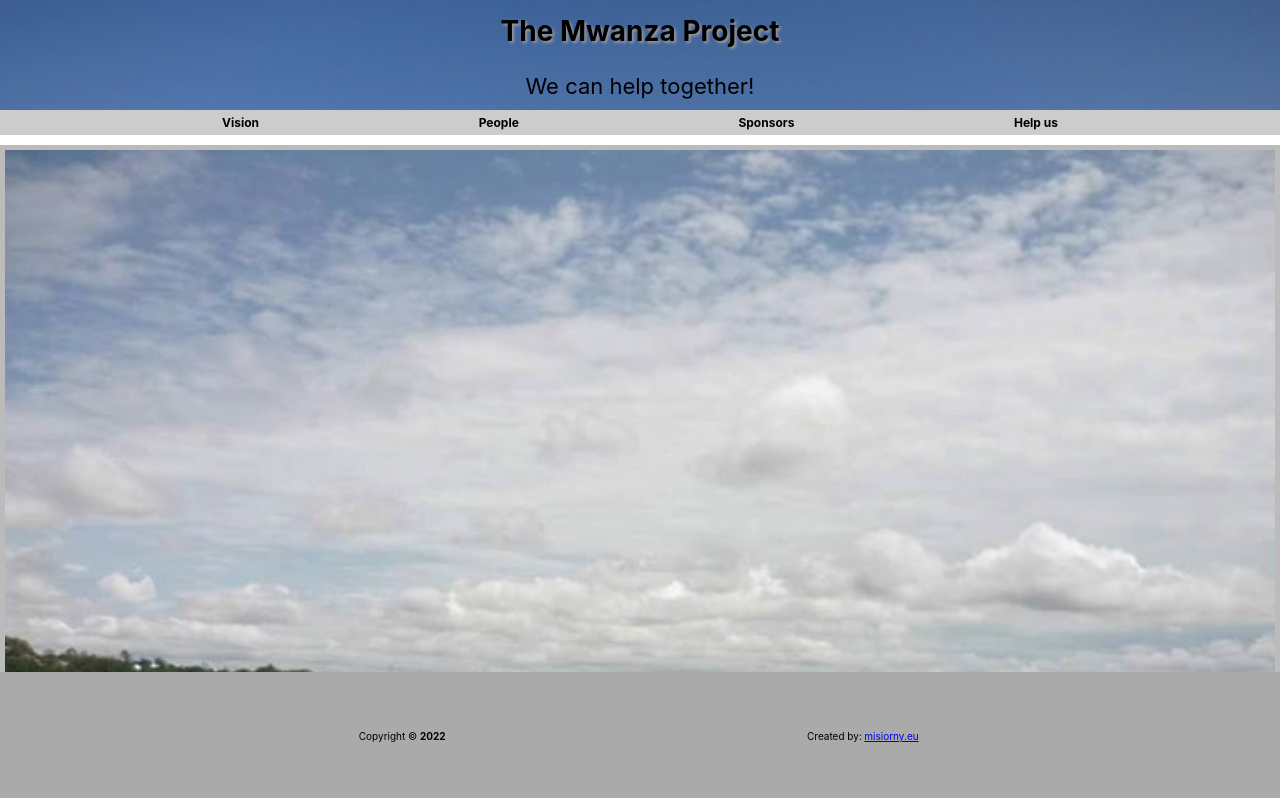
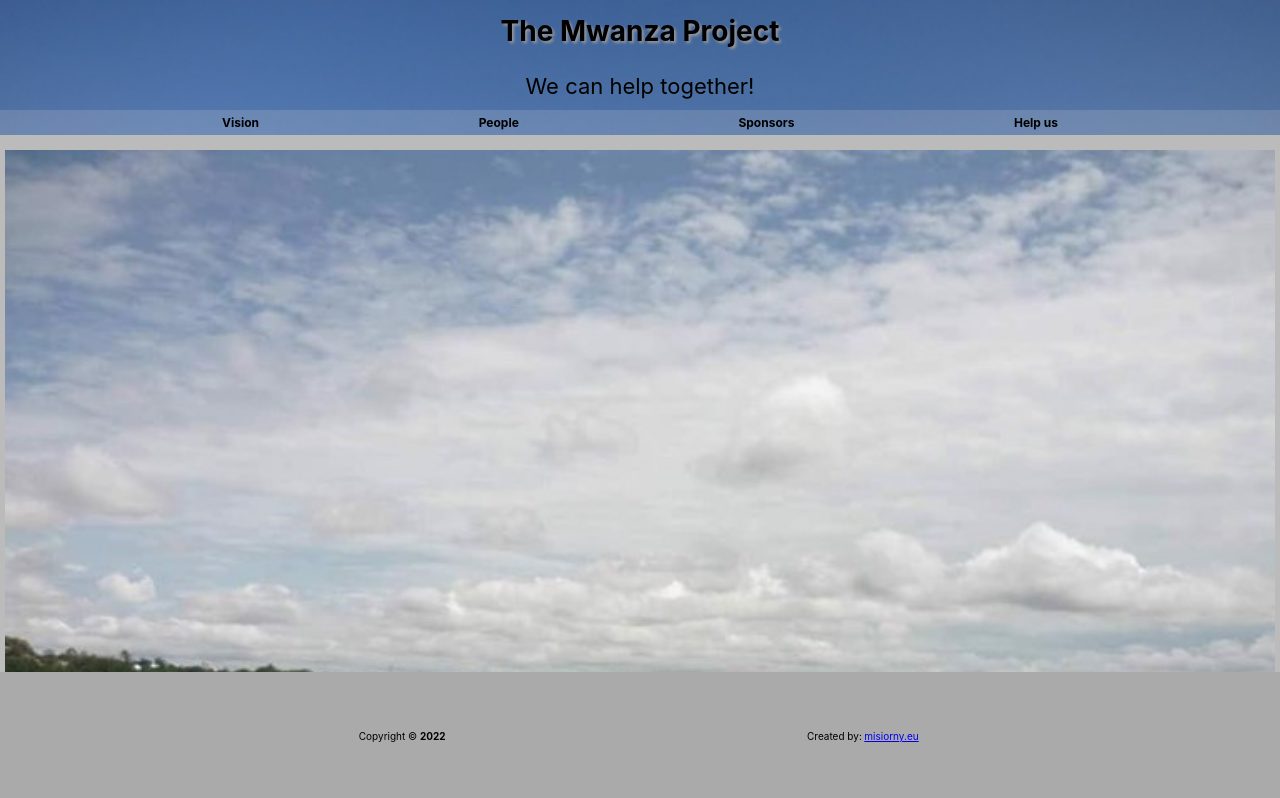
Before and after one commit to Misiorny/MwanzaProject, a React (Vite) app: page / in a window 1280 px wide. Shown: the top 798 px of the page. Built offline with nearby package versions, Linux system fonts and the light colour scheme.

Commit message:
few changes in layout

```diff
--- a/src/App.tsx
+++ b/src/App.tsx
@@ -1,14 +1,12 @@
 import './App.css'
 import Header from './components/Header/Header';
 import Footer from "./components/Footer/Footer";
-
 import Article from "./components/Article/Article";
 
 function App() {
   return (
       <div className="App">
         <Header/>
-
         <Article/>
         <Footer/>
       </div>
--- a/src/style/styles.module.css
+++ b/src/style/styles.module.css
@@ -34,7 +34,7 @@ html {
 }
 
 .navbar {
-  background-color: #ccc;
+  background-color: rgba(204, 204, 204, 0.2);
   width: 100vw;
   align-items: center;
   justify-content: center;
@@ -54,7 +54,7 @@ html {
 .article {
   position: relative;
   display: flex;
-  margin: 1em 0;
+  padding: 1em 0 3em 0;
   background-color: #bbb;
 }
 
--- a/src/style/styles.module.scss
+++ b/src/style/styles.module.scss
@@ -40,7 +40,7 @@ html {
 }
 
 .navbar {
-  background-color: #ccc;
+  background-color: rgb(204, 204, 204,0.2);
   width: 100vw;
   //height: 5vh;
   align-items: center;
@@ -68,7 +68,8 @@ html {
 .article {
   position: relative;
   display: flex;
-  margin: 1em 0;
+  //margin: 1em 0;
+  padding: 1em 0 3em 0;
   //height: 65vh;
   //bottom: 0;
   background-color: #bbb;
```
Also changed, not shown: 1 other file (tests, documents, lock files or other folders).
